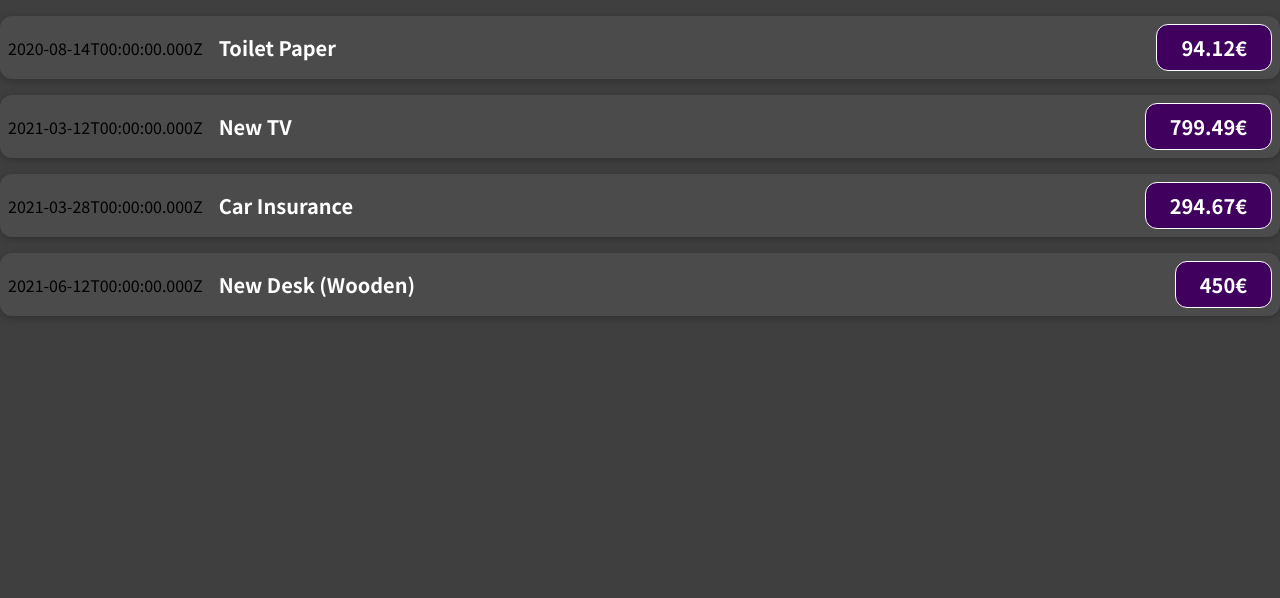
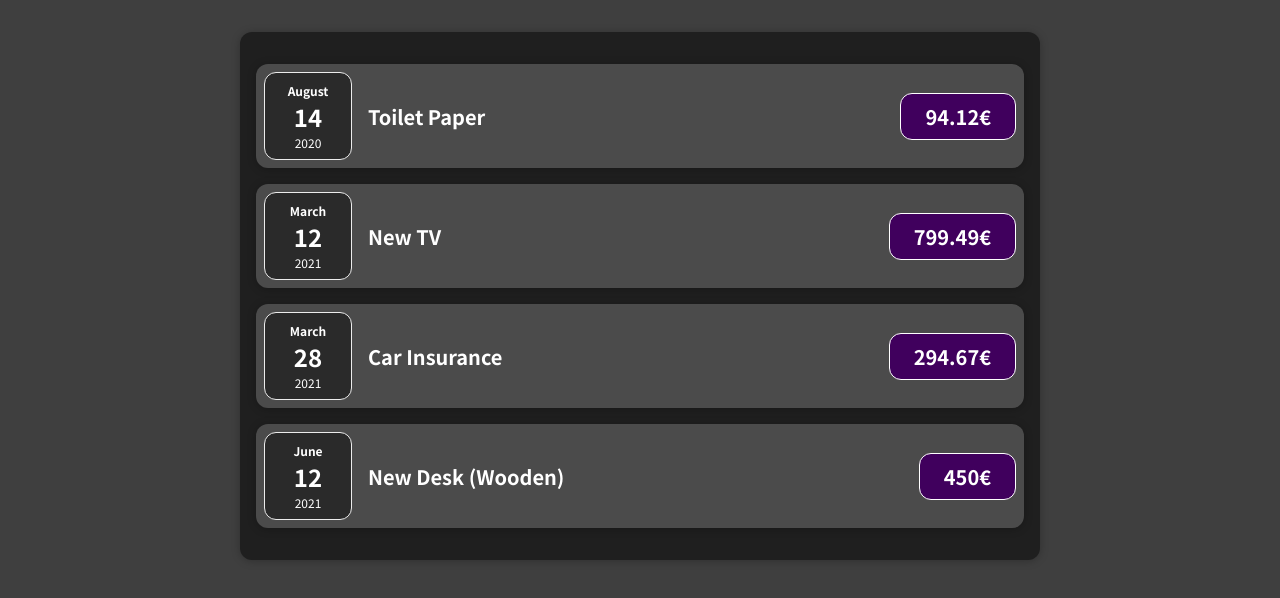
Before and after one commit to andro2401/expensesTracker-react, a React (Create React App) app: page / in a window 1280 px wide. Shown: the top 598 px of the page. Built offline with nearby package versions, Linux system fonts and the light colour scheme.

Commit message:
splitting components, making reusable component classes and passing data via props to components

```diff
--- a/src/App.js
+++ b/src/App.js
@@ -1,5 +1,5 @@
 import React from "react";
-import ExpenseItem from "./components/ExpenseItem";
+import Expenses from "./components/Expenses/Expenses";
 const expenses = [
   {
     id: 'e1',
@@ -28,30 +28,7 @@
 function App() {
   return (
       <div>
-        <ExpenseItem
-            date={expenses[0].date}
-            title={expenses[0].title}
-            amount={expenses[0].amount}
-            id={expenses[0].id}
-        />
-        <ExpenseItem
-            date={expenses[1].date}
-            title={expenses[1].title}
-            amount={expenses[1].amount}
-            id={expenses[1].id}
-        />
-        <ExpenseItem
-            date={expenses[2].date}
-            title={expenses[2].title}
-            amount={expenses[2].amount}
-            id={expenses[2].id}
-        />
-        <ExpenseItem
-            date={expenses[3].date}
-            title={expenses[3].title}
-            amount={expenses[3].amount}
-            id={expenses[3].id}
-        />
+        <Expenses items={expenses} />
       </div>
   );
 }
--- /dev/null
+++ b/src/components/Expenses/ExpenseDate.css
@@ -0,0 +1,26 @@
+.expense-date {
+    display: flex;
+    flex-direction: column;
+    width: 5.5rem;
+    height: 5.5rem;
+    border: 1px solid #ececec;
+    background-color: #2a2a2a;
+    color: white;
+    border-radius: 12px;
+    align-items: center;
+    justify-content: center;
+}
+
+.expense-date__month {
+    font-size: 0.75rem;
+    font-weight: bold;
+}
+
+.expense-date__year {
+    font-size: 0.75rem;
+}
+
+.expense-date__day {
+    font-size: 1.5rem;
+    font-weight: bold;
+}
--- /dev/null
+++ b/src/components/Expenses/ExpenseDate.js
@@ -0,0 +1,17 @@
+import React from "react";
+import './ExpenseDate.css';
+
+const ExpenseDate = (props) => {
+    const month = props.date.toLocaleString('en-US',{month: 'long'});
+    const day = props.date.toLocaleString('en-US', {day: '2-digit'});
+    const year = props.date.getFullYear();
+    return(
+        <div className="expense-date">
+            <div className="expense-date__month">{month}</div>
+            <div className="expense-date__day">{day}</div>
+            <div className="expense-date__year">{year}</div>
+        </div>
+    );
+}
+
+export default ExpenseDate;
--- a/src/components/ExpenseItem.css
+++ b/src/components/Expenses/ExpenseItem.css
@@ -2,10 +2,8 @@
     display: flex;
     justify-content: space-between;
     align-items: center;
-    box-shadow: 0 2px 8px rgba(0, 0, 0, 0.25);
     padding: 0.5rem;
     margin: 1rem 0;
-    border-radius: 12px;
     background-color: #4b4b4b;
 }
 
--- a/src/components/ExpenseItem.js
+++ b/src/components/Expenses/ExpenseItem.js
@@ -1,15 +1,17 @@
 import React from "react";
+import ExpenseDate from "./ExpenseDate";
+import Card from "../UI/Card";
 import './ExpenseItem.css'
 
 const ExpenseItem = (props) => {
     return (
-        <div className="expense-item">
-            <div>{props.date.toISOString()}</div>
+        <Card className="expense-item">
+            <ExpenseDate date={props.date} />
             <div className="expense-item__description">
                 <h2>{props.title}</h2>
                 <div className="expense-item__price">{props.amount}€</div>
             </div>
-        </div>
+        </Card>
     );
 }
 
--- /dev/null
+++ b/src/components/Expenses/Expenses.css
@@ -0,0 +1,7 @@
+.expenses {
+    padding: 1rem;
+    background-color: rgb(31, 31, 31);
+    margin: 2rem auto;
+    width: 50rem;
+    max-width: 95%;
+}
--- /dev/null
+++ b/src/components/Expenses/Expenses.js
@@ -0,0 +1,36 @@
+import React from "react";
+import ExpenseItem from "./ExpenseItem";
+import Card from "../UI/Card";
+import './Expenses.css';
+const Expenses = (props) => {
+    return(
+        <Card className="expenses">
+            <ExpenseItem
+                date={props.items[0].date}
+                title={props.items[0].title}
+                amount={props.items[0].amount}
+                id={props.items[0].id}
+            />
+            <ExpenseItem
+                date={props.items[1].date}
+                title={props.items[1].title}
+                amount={props.items[1].amount}
+                id={props.items[1].id}
+            />
+            <ExpenseItem
+                date={props.items[2].date}
+                title={props.items[2].title}
+                amount={props.items[2].amount}
+                id={props.items[2].id}
+            />
+            <ExpenseItem
+                date={props.items[3].date}
+                title={props.items[3].title}
+                amount={props.items[3].amount}
+                id={props.items[3].id}
+            />
+        </Card>
+    );
+}
+
+export default Expenses;
--- /dev/null
+++ b/src/components/UI/Card.css
@@ -0,0 +1,4 @@
+.card{
+    border-radius: 12px;
+    box-shadow: 0 1px 8px rgba(0, 0, 0, 0.25);
+}
--- /dev/null
+++ b/src/components/UI/Card.js
@@ -0,0 +1,8 @@
+import React from "react";
+import './Card.css';
+const Card = (props) => {
+    const classes = 'card ' + props.className;
+    return <div className={classes}>{props.children}</div>
+}
+
+export default Card;
```
